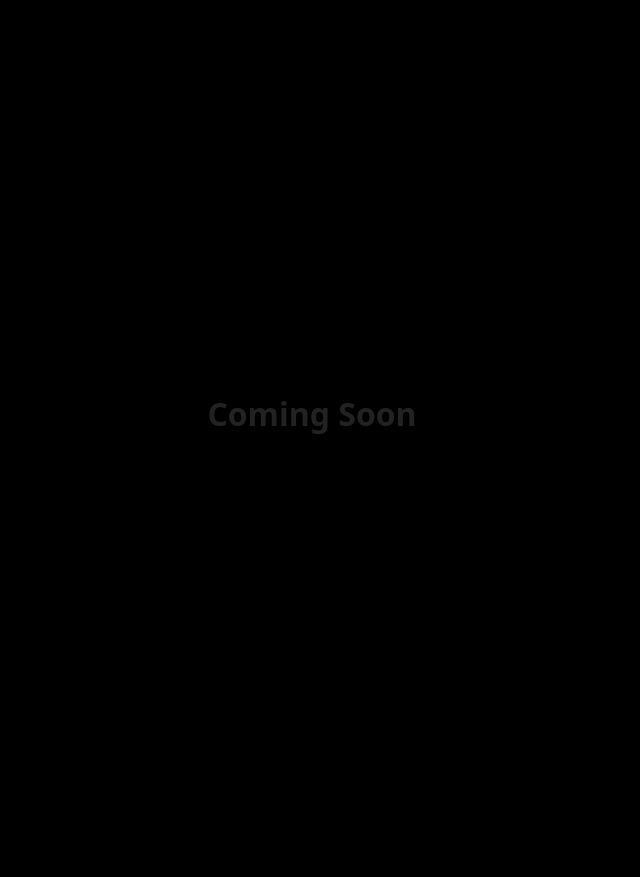
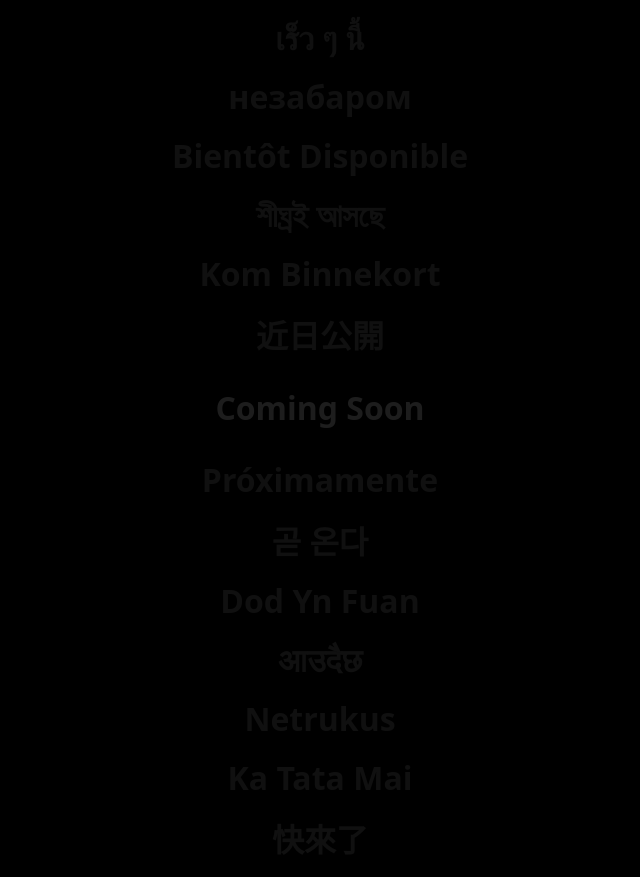
Before and after one commit to josh-bridge/josh-bridge.github.io, a plain HTML site: page docs/index.html in a window 1280 px wide. Shown: the whole page, without its empty margins (328-968 px from the left). Before the commit the page ends 800 px from the top, so only its background shows below. Drawn offline with Linux system fonts and the light colour scheme; a web font is replaced by a local one.

Commit message:
Add more languages

```diff
--- a/docs/index.html
+++ b/docs/index.html
@@ -1,22 +1,59 @@
+<!DOCTYPE html>
 <html>
   <head>
+    <meta charset="utf-8">
     <style type="text/css">
       @import url("fonts/NotoSans-Bold.ttf");
 
-      body {
+      html {
         background: black;
       }
 
-      h1 {
-        position: relative;
-        top: 48vh;
-        color: #222;
+      body {
+        background: black;
+        height: 100vh;
+        overflow: hidden;
+        cursor: default;
+      }
+
+      #container {
+        position: absolute;
+        top: 50%;
+        margin-top: -25em;
+        width: 100%;
         text-align: center;
+      }
+
+      p {
+        margin: 0.5em;
+        font-size: 2em;
+        font-weight: bold;
+        color: #101010;
         font-family: 'Noto Sans', sans-serif;
+      }
+
+      #english {
+        margin: 0.9em;
+        color: #1D1D1D;
       }
     </style>
   </head>
   <body>
-    <h1>Coming Soon</h1>
+    <div id="container">
+      <p id="thai">เร็ว ๆ นี้</p>
+      <p id="ukranian">незабаром</p>
+      <p id="french">Bientôt Disponible</p>
+      <p id="bengali">শীঘ্রই আসছে</p>
+      <p id="afrikaans">Kom Binnekort</p>
+      <p id="japanese">近日公開</p>
+      <p id="english">Coming Soon</p>
+      <p id="spanish">Próximamente</p>
+      <p id="korean">곧 온다</p>
+      <p id="welsh">Dod Yn Fuan</p>
+      <p id="nepali">आउदैछ</p>
+      <p id="lithuanian">Netrukus</p>
+      <p id="maori">Ka Tata Mai</p>
+      <p id="chinese-trad">快來了</p>
+    </div>
   </body>
 </html>
```
